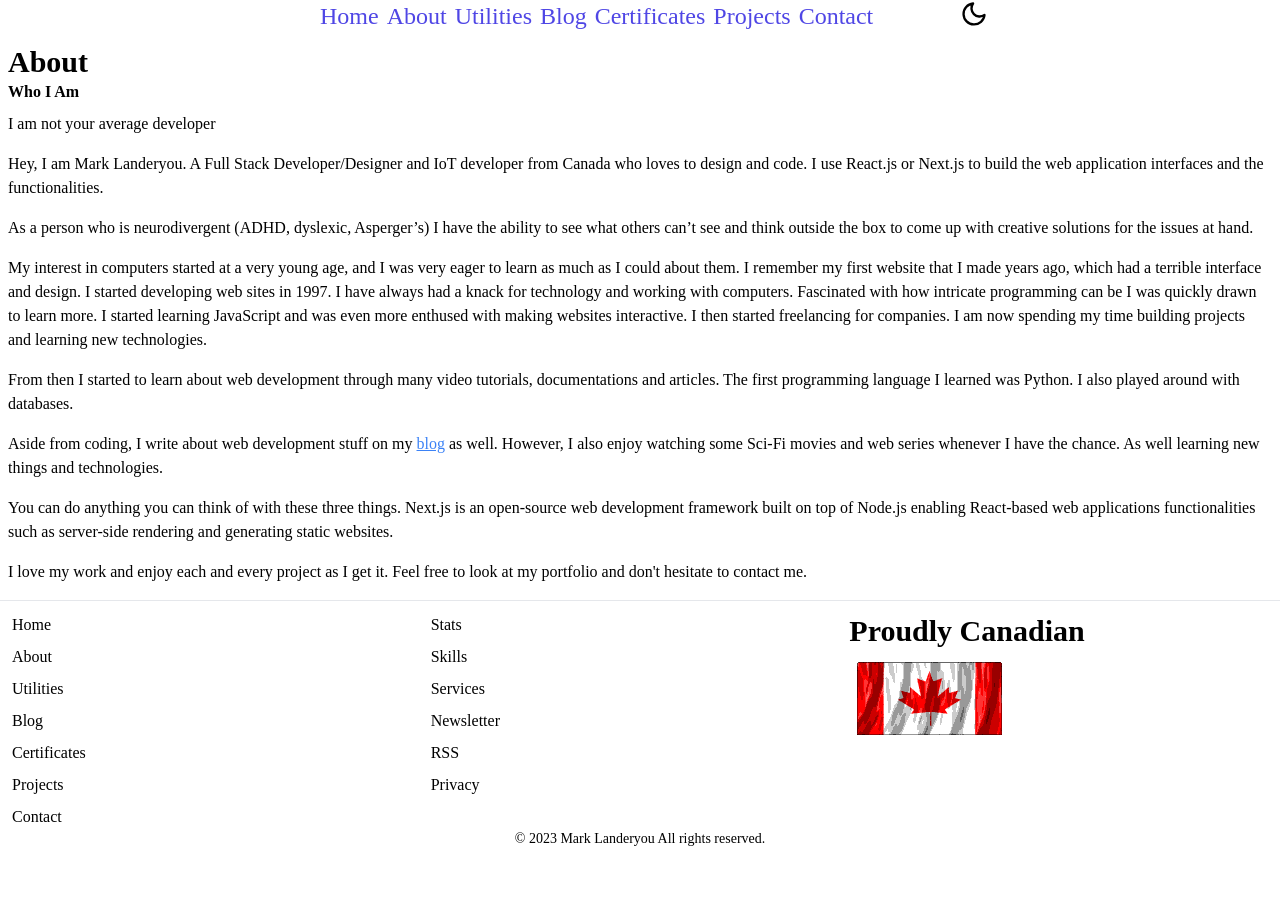
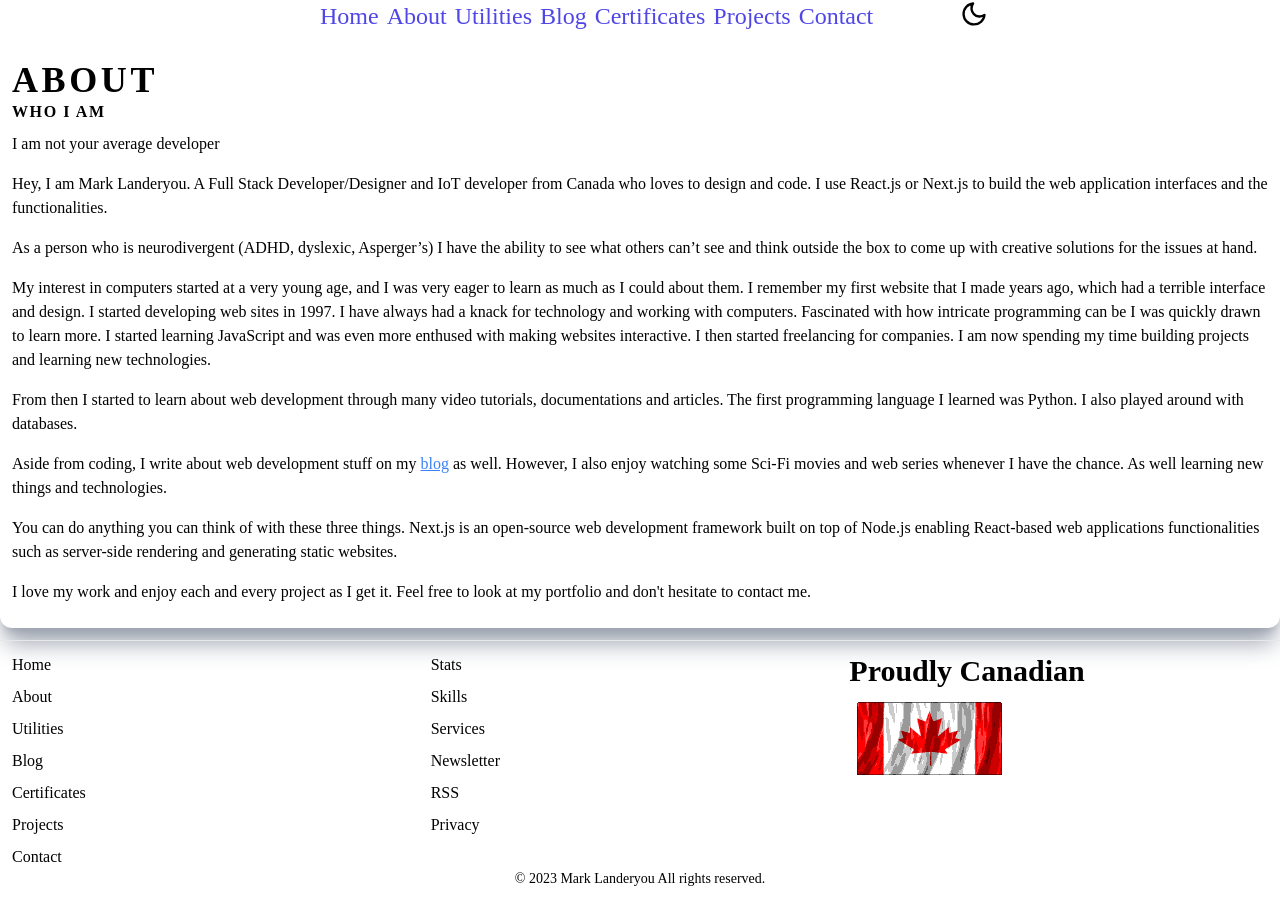
Before and after one commit to samurai71/portfolio, a Next.js app: page /about in a window 1280 px wide. Before the commit the page ends 861 px from the top, so only its background shows below. Built offline with nearby package versions, Linux system fonts and the light colour scheme.

Commit message:
refactor: styled the about page

```diff
--- a/src/app/(site)/about/page.tsx
+++ b/src/app/(site)/about/page.tsx
@@ -2,13 +2,14 @@ import Link from "next/link";
 
 export const metadata = {
   title: "About",
+  description: "About Mark Landeryou from Sarnia Ontario, Canada",
 };
 
 export default function Home() {
   return (
-    <section className="container mx-auto px-2">
-      <h2>About</h2>
-      <h3 className="font-bold">Who I Am</h3>
+    <section className="container mx-auto px-3 mb-3 h-full w-full rounded-xl p-4 shadow-xl shadow-gray-400">
+      <h1 className="uppercase tracking-widest">About</h1>
+      <h3 className="font-bold uppercase tracking-widest">Who I Am</h3>
       <p className="py-2">I am not your average developer</p>
       <p className="py-2">
         Hey, I am Mark Landeryou. A Full Stack Developer/Designer and IoT
```
